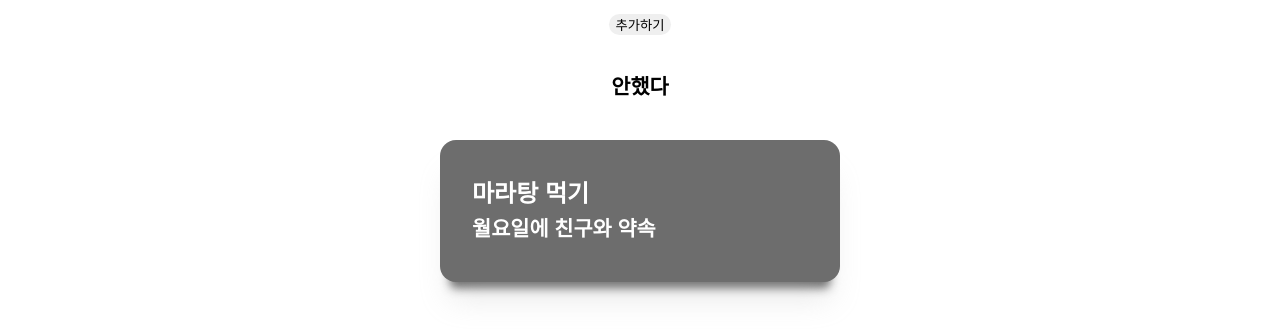
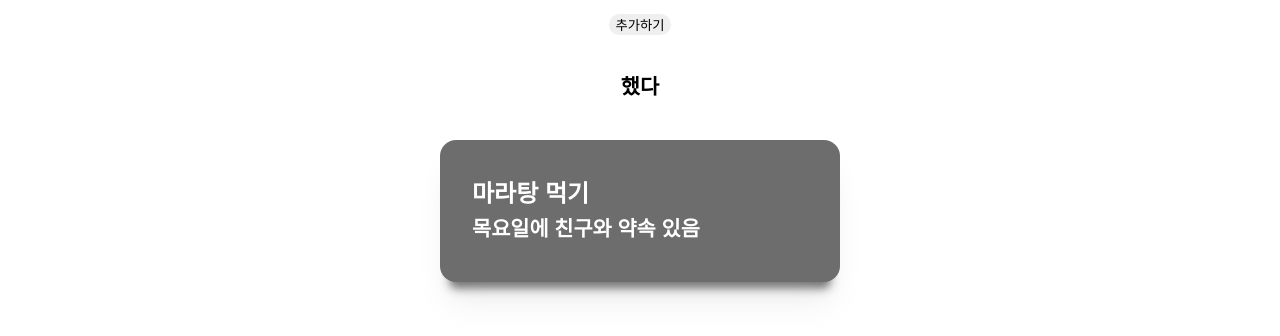
Before and after one commit to Seogun95/react_todo_list_redux, a React (Create React App) app: page / in a window 1280 px wide. Shown: the part 270-606 px from the top of the page. Built offline with nearby package versions, Linux system fonts and the light colour scheme.

Commit message:
feat: useSelecort로 store에 접근해 Create 구현 완료

```diff
--- a/src/pages/Home.jsx
+++ b/src/pages/Home.jsx
@@ -1,6 +1,8 @@
 import React, { useState } from 'react';
 import styled from 'styled-components';
 import * as CS from '../components/styled/commonStyle';
+import { useSelector, useDispatch } from 'react-redux';
+import { addTodoList } from '../redux/modules/todoModule';
 
 const TodoCreateContainer = styled(CS.DivFlex)`
   width: 80%;
@@ -82,6 +84,24 @@ const Home = () => {
   const titleInputHanlder = (e) => setTitleInput(e.target.value);
   const descInputHanlder = (e) => setDescInput(e.target.value);
 
+  //1. store에 접근하기 위해서 useSelector!!
+  const data = useSelector((state) => {
+    return state.todoReducer;
+  });
+
+  console.log(data);
+  //2. Dispatch 가져오기
+  const dispatch = useDispatch();
+
+  //3. create 생성 버튼 Handler
+  const createTodoList = () => {
+    if (titleInput !== '') {
+      dispatch(addTodoList(titleInput, descInput));
+      setTitleInput('');
+      setDescInput('');
+    }
+  };
+
   return (
     <>
       <TodoCreateContainer direction={'column'}>
@@ -105,18 +125,23 @@ const Home = () => {
             onChange={descInputHanlder}
           />
         </TodoInputContainer>
-        <button>추가하기</button>
+        <button onClick={createTodoList}>추가하기</button>
       </TodoCreateContainer>
 
       <TodoBoxContainer direction={'row'}>
         <TodoBox direction={'column'}>
-          <TodoSectionTitle>안했다</TodoSectionTitle>
-          <CardBox>
-            <div>
-              <h2>마라탕 먹기</h2>
-              <h4>월요일에 친구와 약속</h4>
-            </div>
-          </CardBox>
+          <TodoSectionTitle>했다</TodoSectionTitle>
+          {/* //store의 리듀서에 있는 data를 받아와서 map과 filter로 isDone값에 따라 카드를 보여줌 */}
+          {data
+            .filter((v) => v.isDone === false)
+            .map((item, i) => (
+              <CardBox key={item.id}>
+                <div>
+                  <h2>{item.title}</h2>
+                  <h4>{item.desc}</h4>
+                </div>
+              </CardBox>
+            ))}
         </TodoBox>
       </TodoBoxContainer>
     </>
```
